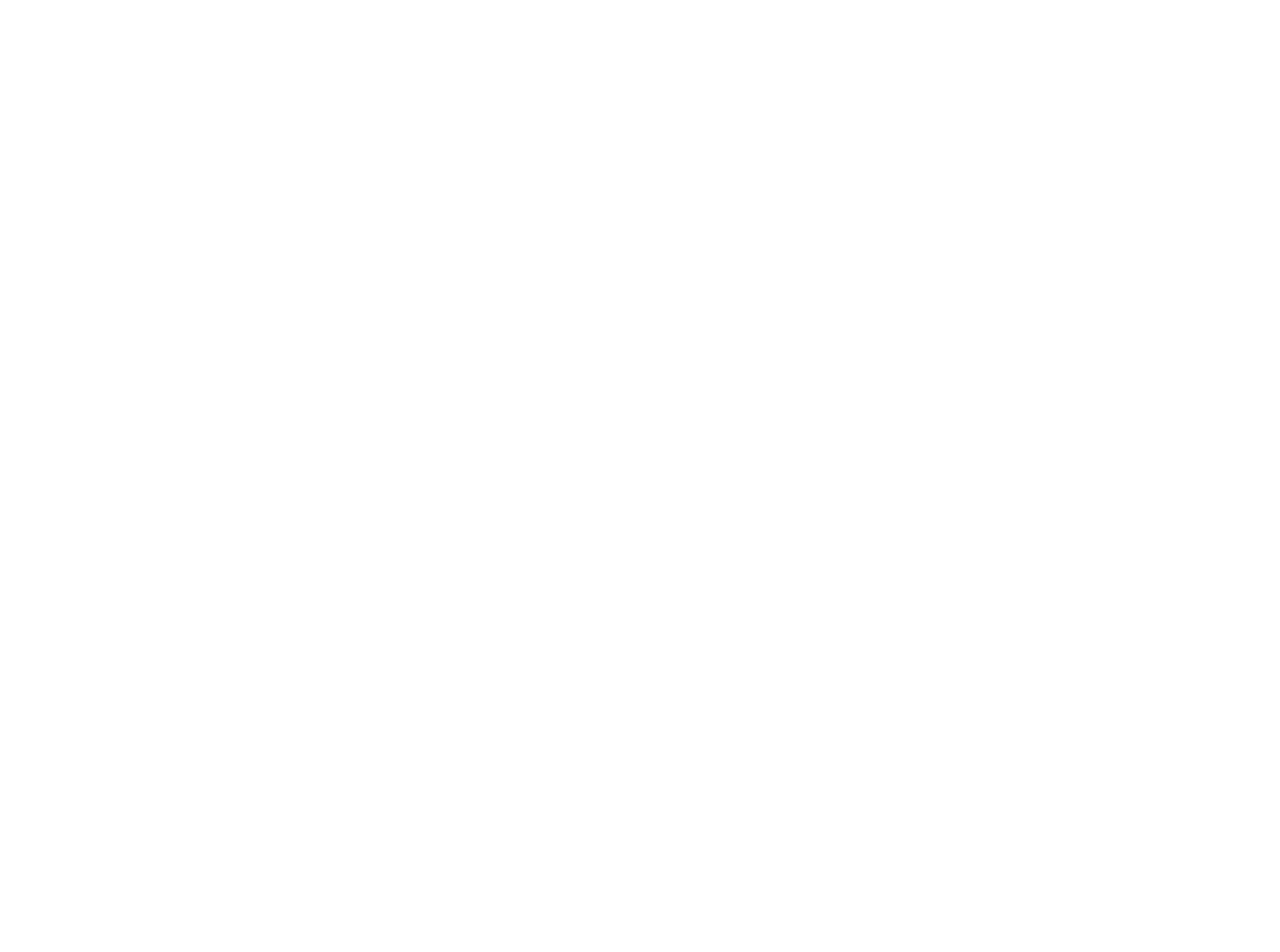
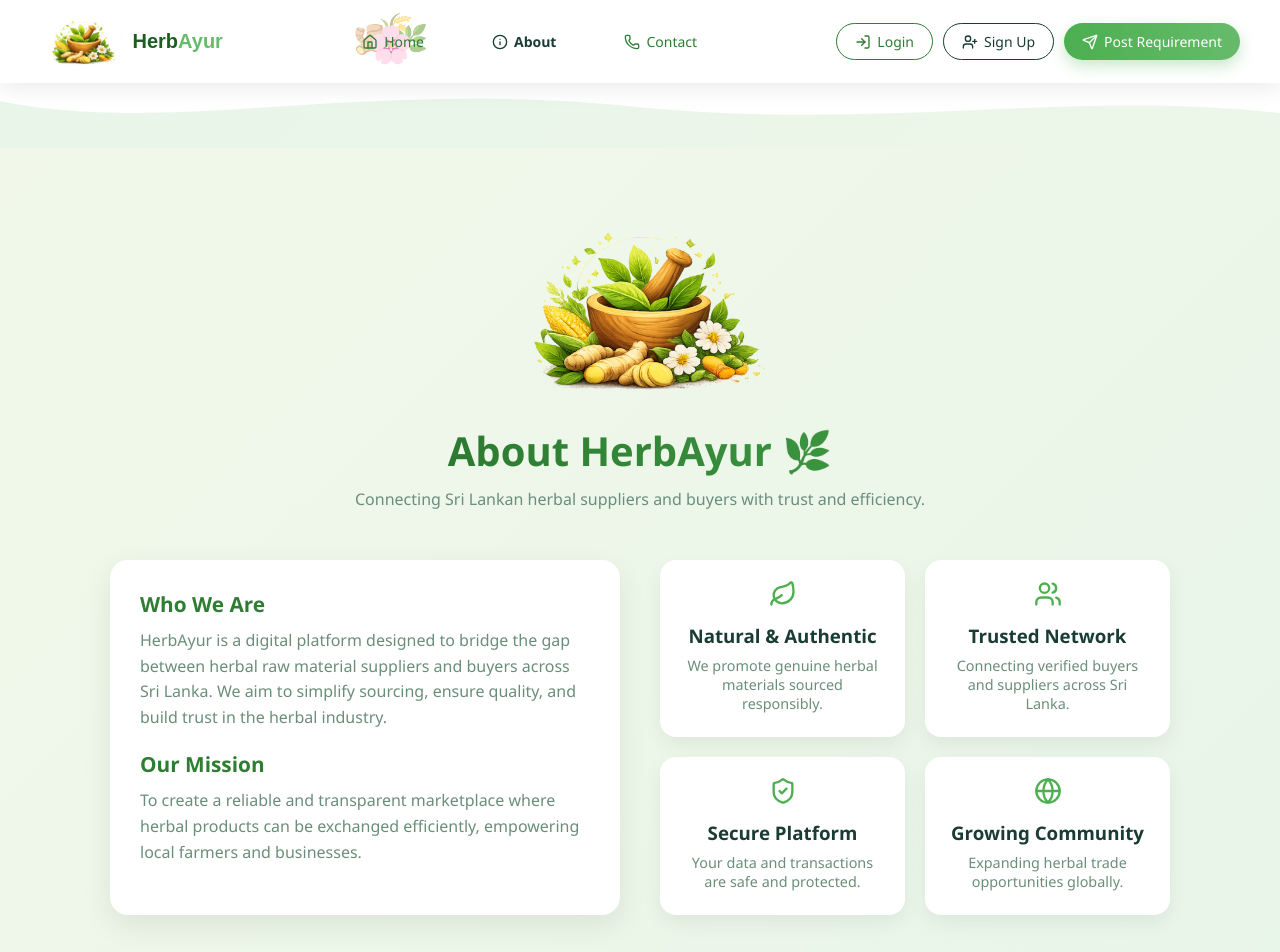
Before and after one commit to inuka18/HerbAyur, a React (Vite) app in the folder Frontend/HerbAyur/: page /About in a window 1280 px wide. Before the commit this address had no page. Shown: the top 952 px of the page. Before the commit the page ends 800 px from the top, so only its background shows below. Built offline with nearby package versions, Linux system fonts and the light colour scheme.

Commit message:
add logo add about page

```diff
--- a/Frontend/HerbAyur/src/App.jsx
+++ b/Frontend/HerbAyur/src/App.jsx
@@ -3,6 +3,7 @@
 import Home from "./components/Home/Home";
 import RequestForm from "./components/RequestForm/RequestForm";
 import Contact from "./components/Contact/Contact";
+import About from "./components/About/About";
 
 
 function App() {
@@ -12,6 +13,7 @@
         <Route path="/" element={<Home />} />
         <Route path="/RequestForm" element={<RequestForm />} />
         <Route path="/Contact" element={<Contact />} />
+        <Route path="/About" element={<About />} />
        </Route>
     </Routes>
   );
--- /dev/null
+++ b/Frontend/HerbAyur/src/components/About/About.css
@@ -0,0 +1,120 @@
+/* =========================
+   PAGE BASE
+========================= */
+.about-page{
+min-height:100vh;
+background:linear-gradient(135deg,#f1f8e9,#e8f5e9);
+padding-bottom:60px;
+}
+
+/* =========================
+   HERO SECTION
+========================= */
+.about-hero{
+text-align:center;
+padding:60px 20px 30px;
+}
+
+.about-logo{
+height:200px;
+margin-bottom:10px;
+
+}
+
+.about-hero h1{
+font-size:2.5rem;
+background:linear-gradient(90deg,#1b5e20,#4caf50);
+-webkit-background-clip:text;
+color:transparent;
+}
+
+.about-hero p{
+color:#6b8e7a;
+margin-top:10px;
+}
+
+/* =========================
+   MAIN CONTAINER
+========================= */
+.about-container{
+max-width:1100px;
+margin:auto;
+display:grid;
+grid-template-columns:1fr 1fr;
+gap:40px;
+padding:20px;
+}
+
+/* =========================
+   TEXT SECTION
+========================= */
+.about-text{
+background:white;
+padding:30px;
+border-radius:18px;
+box-shadow:0 10px 30px rgba(0,0,0,0.08);
+}
+
+.about-text h2{
+color:#2e7d32;
+margin-bottom:10px;
+}
+
+.about-text p{
+color:#6b8e7a;
+margin-bottom:20px;
+line-height:1.6;
+}
+
+/* =========================
+   FEATURES GRID
+========================= */
+.about-features{
+display:grid;
+grid-template-columns:1fr 1fr;
+gap:20px;
+}
+
+/* CARD */
+.about-card{
+background:white;
+padding:20px;
+border-radius:16px;
+box-shadow:0 8px 20px rgba(0,0,0,0.06);
+text-align:center;
+transition:0.3s;
+}
+
+.about-card svg{
+color:#4caf50;
+margin-bottom:10px;
+}
+
+.about-card h3{
+color:#1a3c34;
+margin-bottom:8px;
+}
+
+.about-card p{
+font-size:0.9rem;
+color:#6b8e7a;
+}
+
+/* HOVER EFFECT */
+.about-card:hover{
+transform:translateY(-6px) scale(1.03);
+box-shadow:0 12px 25px rgba(76,175,80,0.2);
+}
+
+/* =========================
+   RESPONSIVE
+========================= */
+@media(max-width:768px){
+.about-container{
+grid-template-columns:1fr;
+}
+
+.about-features{
+grid-template-columns:1fr;
+}
+}
--- /dev/null
+++ b/Frontend/HerbAyur/src/components/About/About.jsx
@@ -0,0 +1,74 @@
+import "./About.css";
+import {
+  Leaf,
+  Users,
+  ShieldCheck,
+  Globe
+} from "lucide-react";
+
+function About() {
+  return (
+    <div className="about-page">
+
+      {/* HERO */}
+      <section className="about-hero">
+        <img src="/images/HerbAyurLogo_transparent.png" alt="logo" className="about-logo" />
+        <h1>About HerbAyur 🌿</h1>
+        <p>Connecting Sri Lankan herbal suppliers and buyers with trust and efficiency.</p>
+      </section>
+
+      {/* CONTENT */}
+      <section className="about-container">
+
+        {/* LEFT TEXT */}
+        <div className="about-text">
+          <h2>Who We Are</h2>
+          <p>
+            HerbAyur is a digital platform designed to bridge the gap between
+            herbal raw material suppliers and buyers across Sri Lanka. We aim to
+            simplify sourcing, ensure quality, and build trust in the herbal industry.
+          </p>
+
+          <h2>Our Mission</h2>
+          <p>
+            To create a reliable and transparent marketplace where herbal products
+            can be exchanged efficiently, empowering local farmers and businesses.
+          </p>
+        </div>
+
+        {/* RIGHT FEATURES */}
+        <div className="about-features">
+
+          <div className="about-card">
+            <Leaf size={28}/>
+            <h3>Natural & Authentic</h3>
+            <p>We promote genuine herbal materials sourced responsibly.</p>
+          </div>
+
+          <div className="about-card">
+            <Users size={28}/>
+            <h3>Trusted Network</h3>
+            <p>Connecting verified buyers and suppliers across Sri Lanka.</p>
+          </div>
+
+          <div className="about-card">
+            <ShieldCheck size={28}/>
+            <h3>Secure Platform</h3>
+            <p>Your data and transactions are safe and protected.</p>
+          </div>
+
+          <div className="about-card">
+            <Globe size={28}/>
+            <h3>Growing Community</h3>
+            <p>Expanding herbal trade opportunities globally.</p>
+          </div>
+
+        </div>
+
+      </section>
+
+    </div>
+  );
+}
+
+export default About;
--- a/Frontend/HerbAyur/src/components/Navbar/Navbar.css
+++ b/Frontend/HerbAyur/src/components/Navbar/Navbar.css
@@ -11,6 +11,13 @@
 top:0;
 z-index:1000;
 box-shadow:0 6px 20px rgba(0,0,0,0.08);
+}
+
+/* ALIGN LOGO + TEXT */
+.pro-nav-left{
+display:flex;
+align-items:center;
+gap:10px;
 }
 
 /* LOGO */
--- a/Frontend/HerbAyur/src/components/Navbar/Navbar.jsx
+++ b/Frontend/HerbAyur/src/components/Navbar/Navbar.jsx
@@ -19,9 +19,23 @@
       <header className="pro-navbar">
 
         {/* LOGO */}
-        <div className="pro-nav-left">
-          <img src="/images/herbayur.jpeg" alt="logo" className="pro-logo" />
-        </div>
+      <div className="pro-nav-left">
+  <img src="/images/HerbAyurLogo.png" alt="logo" className="pro-logo" />
+
+  <h5
+    style={{
+      fontSize: "20px",
+      fontWeight: "600",
+      fontFamily: "Poppins, sans-serif",
+      margin: 0,
+      display: "flex",
+      alignItems: "center"
+    }}
+  >
+    <span style={{ color: "#1b5e20" }}>Herb</span>
+    <span style={{ color: "#66bb6a" }}>Ayur</span>
+  </h5>
+</div>
 
         {/* NAV LINKS */}
         <nav className="pro-nav-links">
```
Also changed, not shown: Frontend/HerbAyur/public/images/HerbAyurLogo.png (added), Frontend/HerbAyur/public/images/HerbAyurLogo_transparent.png (added).
